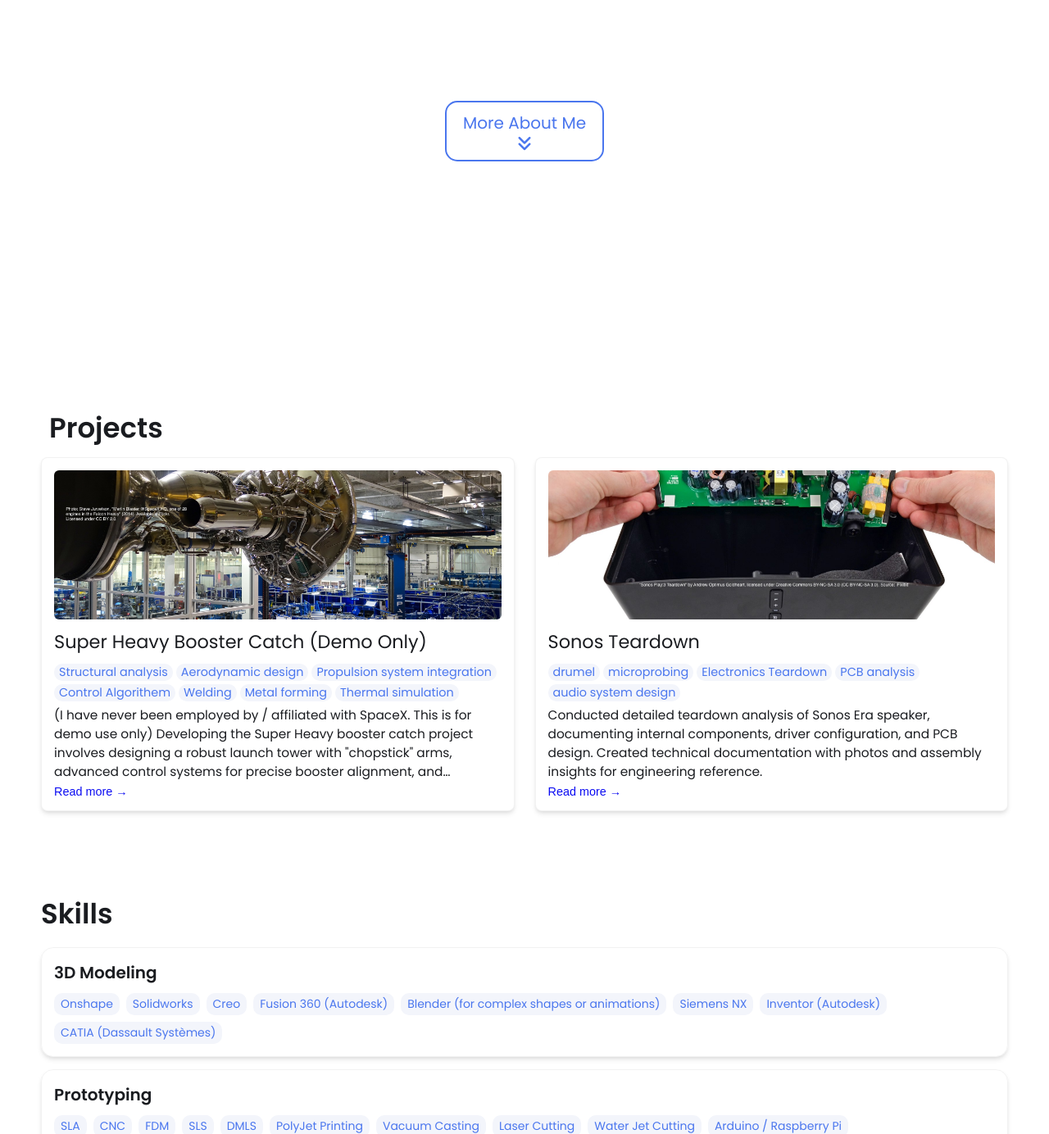
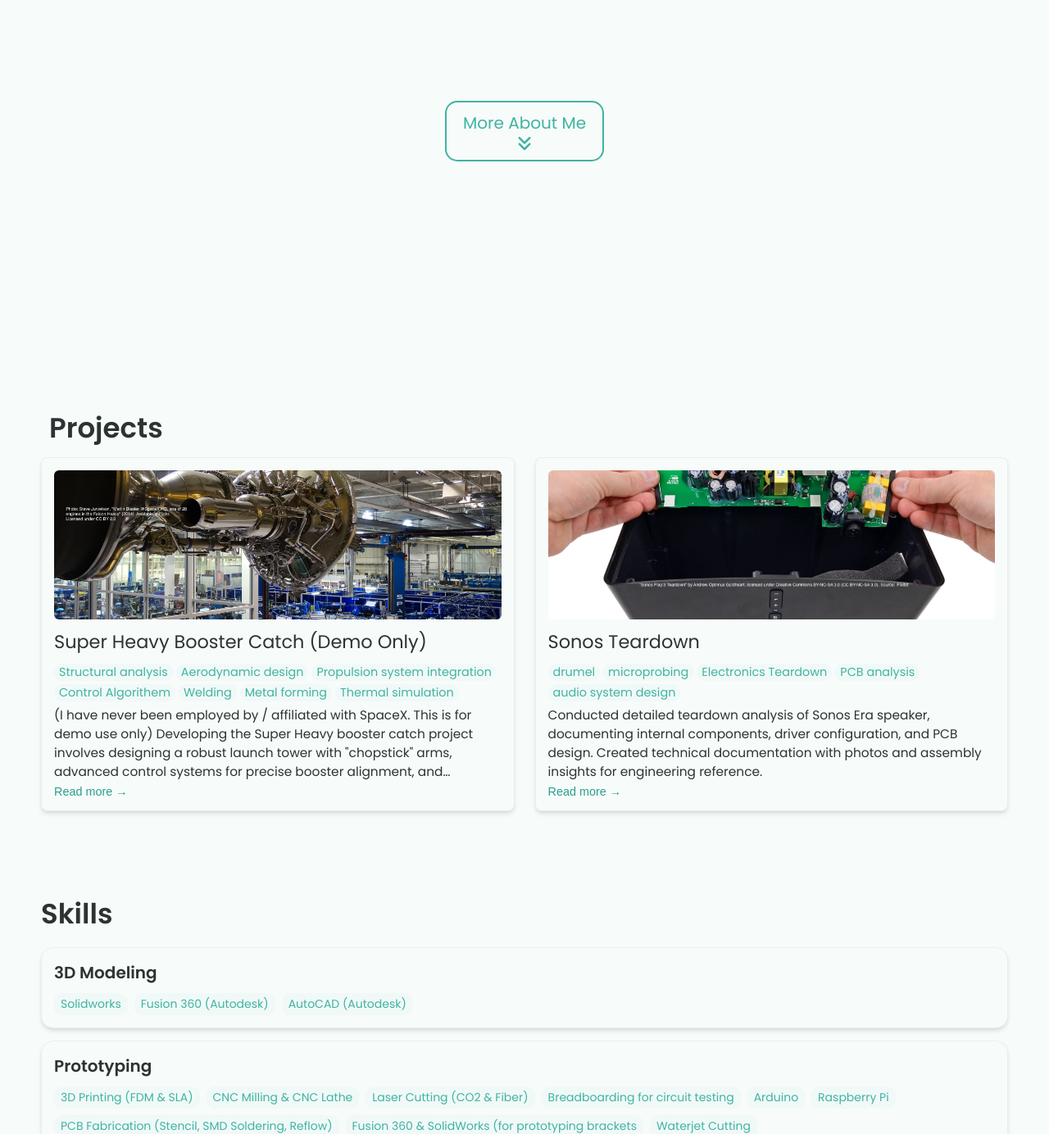
Before and after one commit to ParthivSecure/ParthivSecure.github.io, a Jekyll site: the page built from index.html, in a window 1280 px wide, cut to the strip 536-1920 px from the top of the page. Shown: the whole strip at 82% size. Built offline with Jekyll 4.4.1, drawn with Linux system fonts in a browser that asks for light colours; some of the changed text lies outside the part shown.

Commit message:
Update _config.yml

```diff
--- a/_config.yml
+++ b/_config.yml
@@ -23,14 +23,14 @@ profile_image: ./assets/images/profile-image/ParthivHeadshot.jpg
 
 # Link your resume
 # You can place your resume in assets/resume/{resume.pdf or add external link such as pdf saved in google drive
-resume-url: https://drive.google.com/file/d/13Z3duVzh-gguPU5r03oJVEE6rV9rd3DS/view?usp=sharing # or /assets/resume/resume.pdf
+resume-url: /assets/resume/Parthiv_s_Resume.pdf
 
 
 # Set up external links - this will show up as small icons next to your name.
 
 external-links:    # input only your own url slug. The icons with missing entries will not appear.
-  linkedin: test    # https://www.linkedin.com/in/{your url slug}
-  github: leea12    # https://github.com/{your url slug}
+  linkedin: parthiv06    # https://www.linkedin.com/in/{your url slug}
+  github: ParthivSecure    # https://github.com/{your url slug}
   stackoverflow: test      # https://stackoverflow.com/users/{your url slug}
   medium:            # https://medium.com/@{your url slug}
   x-twitter:   # https://x.com/{your url slug}
@@ -45,59 +45,62 @@ external-links:    # input only your own url slug. The icons with missing entrie
 skills:
   - category: 3D Modeling
     tools:
-    - Onshape
     - Solidworks
-    - Creo
     - Fusion 360 (Autodesk)
-    - Blender (for complex shapes or animations)
-    - Siemens NX
-    - Inventor (Autodesk)
-    - CATIA (Dassault Systèmes)
+    - AutoCAD (Autodesk)
   - category: Prototyping
     tools:
-    - SLA
-    - CNC
-    - FDM
-    - SLS
-    - DMLS
-    - PolyJet Printing
-    - Vacuum Casting
-    - Laser Cutting
-    - Water Jet Cutting
-    - Arduino / Raspberry Pi
+    - 3D Printing (FDM & SLA)
+    - CNC Milling & CNC Lathe
+    - Laser Cutting (CO2 & Fiber)
     - Breadboarding for circuit testing
+    - Arduino
+    - Raspberry Pi
+    - PCB Fabrication (Stencil, SMD Soldering, Reflow)
+    - Fusion 360 & SolidWorks (for prototyping brackets
+    - Waterjet Cutting
   - category: Design Standards / Practices
     tools:
-    - GD&T ASME Y14
-    - ISO fits and tolerances
-    - PLM (PTC Windchill / Arena)
+    - GD&T (ASME Y14)
+    - ASME B.10 (Mechanical Power Transmission / Shafts & Couplings)
+    - ASME B16 (General Valves, Flanges, Piping)
+    - ASME B16.5 (Pipe Flanges and Flanged Fittings)
+    - ASME B16.10 (Face-to-Face and End-to-End Dimensions of Valves)
+    - ASME B16.34 (Valves Flanged, Threaded, and Welding End)
+    - ASME B31.3 (Process Piping Design)
+    - VDI 2221 (Systematic Design of Technical Systems)
+    - VDI 2206 (Design Methodology for Mechatronic Systems)
+    - Agile Methodology
+    - Scrum
+    - Design for Manufacturing (DFM)
+    - Engineering Drawing Standards
   - category: PCB Design
     tools:
     - Altium Designer
-    - Altium
-    - Eagle
     - KiCad
+    - PCB Milling / Fabrication
+    - SMD Soldering & Reflow
+    - Breadboarding / Circuit Prototyping
   - category: Problem Solving / Risk Management
     tools:
     - Root Cause Analysis (e.g., 5 Whys, Fishbone Diagram)
     - DFMEA / PFMEA
-    - Six Sigma methodologies
-    - Shain Red-X
+    - Design for Reliability (DfR)
 
 
 # Contact Form Setup. Setup an account and copy over the key. When someone fills out the form, it will be received in your email.
-formspree-key:   https://formspree.io/f/{8-digit key}
+formspree-key:   https://formspree.io/f/xqedzgny
 
 
 
 # Active theme (Updatethis to switch themes). Make sure to keep the indentation the samne.
 colors: # this is the basic theme
-  text: "#1a1c20"
-  border: "#ddd"
-  link: "#4a76ee"
-  highlight: "#0c0cf2"
-  background: "#ffffff"
-  light_background: "#f3f5fb"
+  text: "#2c3333"
+  border: "#e0f2ef"
+  link: "#40b3a2"
+  highlight: "#2a9d8f"
+  background: "#f7fbfa"
+  light_background: "#f0f9f7"
 
 # A few examples.
 basic theme:
```
